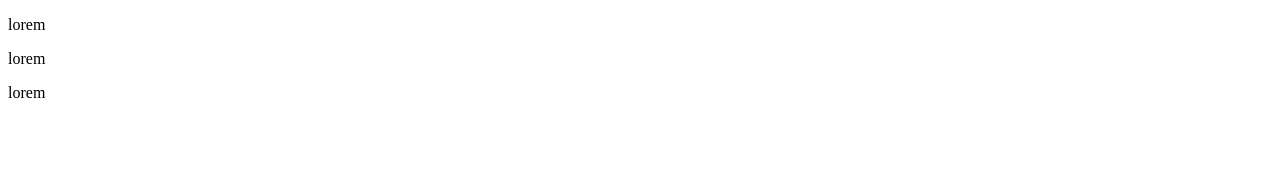
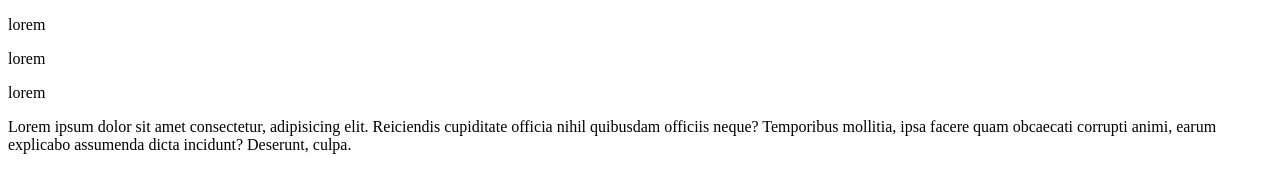
Before and after one commit to xStanislau/if-html_2, a plain HTML site: page index.html in a window 1280 px wide. Drawn offline with Linux system fonts and the light colour scheme.

Commit message:
test commit message

```diff
--- a/index.html
+++ b/index.html
@@ -9,5 +9,6 @@
     <p>lorem</p>
     <p>lorem</p>
     <p>lorem</p>
+    <div>Lorem ipsum dolor sit amet consectetur, adipisicing elit. Reiciendis cupiditate officia nihil quibusdam officiis neque? Temporibus mollitia, ipsa facere quam obcaecati corrupti animi, earum explicabo assumenda dicta incidunt? Deserunt, culpa.</div>
 </body>
 </html>
```
